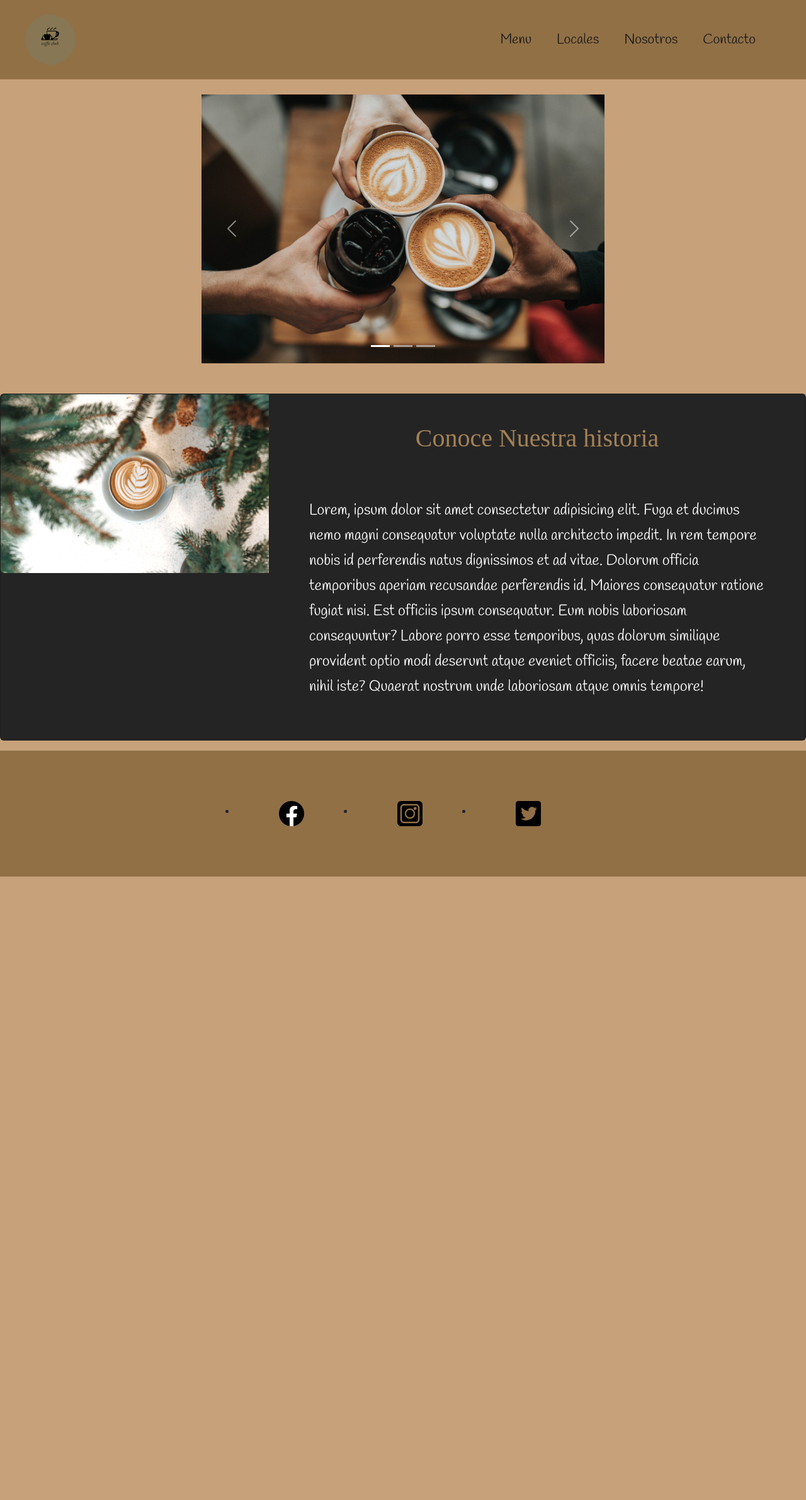
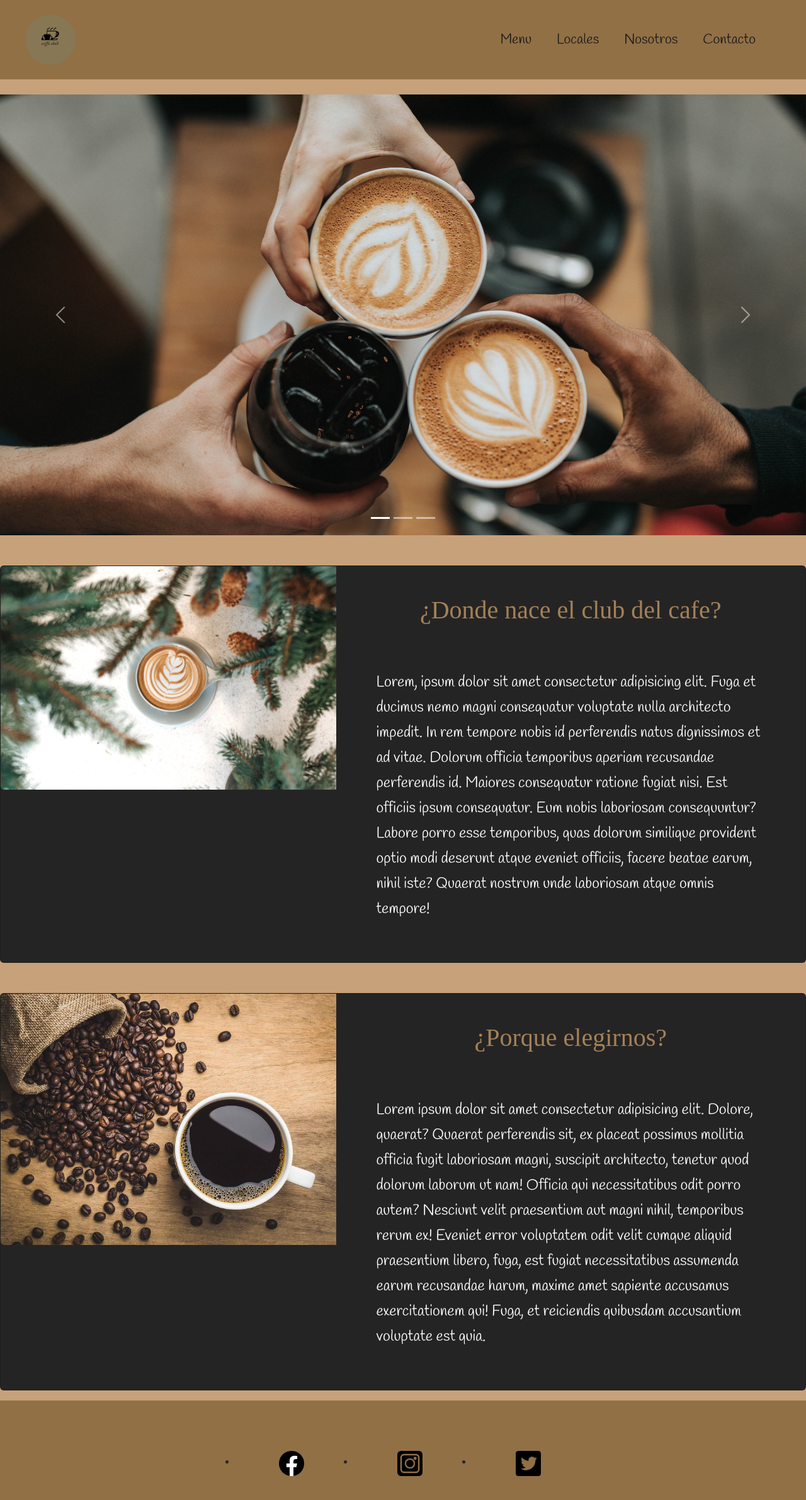
Before and after one commit to jefersonIWNL/PF-Aguirre, a plain HTML site: page index.html in a window 1280 px wide. Shown: the whole page at 63% size. Before the commit the page ends 1392 px from the top, so only its background shows below. Drawn offline with nearby package versions, Linux system fonts and the light colour scheme; a web font is replaced by a local one.

Commit message:
pequeños cambios para la segunda pre-entrega

```diff
--- a/index.html
+++ b/index.html
@@ -12,6 +12,7 @@
     <link href="https://fonts.googleapis.com/css2?family=Great+Vibes&family=Stint+Ultra+Expanded&display=swap" rel="stylesheet">
     <!--link a estilo propio-->
     <link rel="stylesheet" href="./css/estilo.css">
+    <link rel="shortcut icon" href="./imagenes/favicon.ico" type="image/x-icon">
     <title>Coffe Club ☕</title>
 </head>
 <body>
@@ -40,13 +41,13 @@
               </div>
             </div>
         </nav>
-        <div id="carouselExampleIndicators" class="carousel slide w-50 mt-4 m-auto">
+        <div id="carouselExampleIndicators" class="carousel slide mt-4 m-auto">
             <div class="carousel-indicators">
               <button type="button" data-bs-target="#carouselExampleIndicators" data-bs-slide-to="0" class="active" aria-current="true" aria-label="Slide 1"></button>
               <button type="button" data-bs-target="#carouselExampleIndicators" data-bs-slide-to="1" aria-label="Slide 2"></button>
               <button type="button" data-bs-target="#carouselExampleIndicators" data-bs-slide-to="2" aria-label="Slide 3"></button>
             </div>
-            <div class="carousel-inner">
+            <div class="carousel-inner" style="max-height: 700px;">
               <div class="carousel-item active">
                 <img src="./imagenes/gallery4.jpg" class="d-block w-100" alt=".gallery4">
               </div>
@@ -70,20 +71,38 @@
     </header>
 
     <main>
+        <section class="containerIndex">
             <div class="card mb-3 mt-5">
                 <div class="row g-0">
-              <div class="col-md-4">
+                  <div class="col-lg-5 col-12">
                     <img src="./imagenes/expreso-category.jpg" class="img-fluid rounded-start" alt="expresso">
                   </div>
-              <div class="col-md-8">
+                  <div class="col-lg-7 col-12">
                     <div class="card-body">
-                  <h3 class="card-title">Conoce Nuestra historia</h3>
+                      <h3 class="card-title">¿Donde nace el club del cafe?</h3>
                       <p class="card-text">Lorem, ipsum dolor sit amet consectetur adipisicing elit. Fuga et ducimus nemo magni consequatur voluptate nulla architecto impedit. In rem tempore nobis id perferendis natus dignissimos et ad vitae. Dolorum officia temporibus aperiam recusandae perferendis id. Maiores consequatur ratione fugiat nisi. Est officiis ipsum consequatur. Eum nobis laboriosam consequuntur? Labore porro esse temporibus, quas dolorum similique provident optio modi deserunt atque eveniet officiis, facere beatae earum, nihil iste? Quaerat nostrum unde laboriosam atque omnis tempore!</p>
 
                     </div>
                   </div>
                 </div>
             </div>
+            <div class="card mb-3 mt-5">
+                <div class="row g-0">
+                  <div class="col-lg-5 col-12">
+                    <img src="./imagenes/cafe.jpg" class="img-fluid rounded-start" alt="coffe">
+                  </div>
+                  <div class="col-lg-7 col-12">
+                    <div class="card-body">
+                      <h3 class="card-title">¿Porque elegirnos?</h3>
+                      <p class="card-text">Lorem ipsum dolor sit amet consectetur adipisicing elit. Dolore, quaerat? Quaerat perferendis sit, ex placeat possimus mollitia officia fugit laboriosam magni, suscipit architecto, tenetur quod dolorum laborum ut nam! Officia qui necessitatibus odit porro autem? Nesciunt velit praesentium aut magni nihil, temporibus rerum ex! Eveniet error voluptatem odit velit cumque aliquid praesentium libero, fuga, est fugiat necessitatibus assumenda earum recusandae harum, maxime amet sapiente accusamus exercitationem qui! Fuga, et reiciendis quibusdam accusantium voluptate est quia.</p>
+
+
+                    </div>
+                  </div>
+                </div>
+            </div>
+
+        </section>
 
 
 
```
Also changed, not shown: pages/contacto.html (+1 -0 lines), pages/locales.html (+7 -6 lines), pages/menu.html (+15 -13 lines), pages/nosotros.html (+3 -1 lines), imagenes/cafe.jpg (added), imagenes/coffe club.jpg (added), imagenes/favicon.ico (added). Lines whose indentation alone changed are shown as unchanged.
